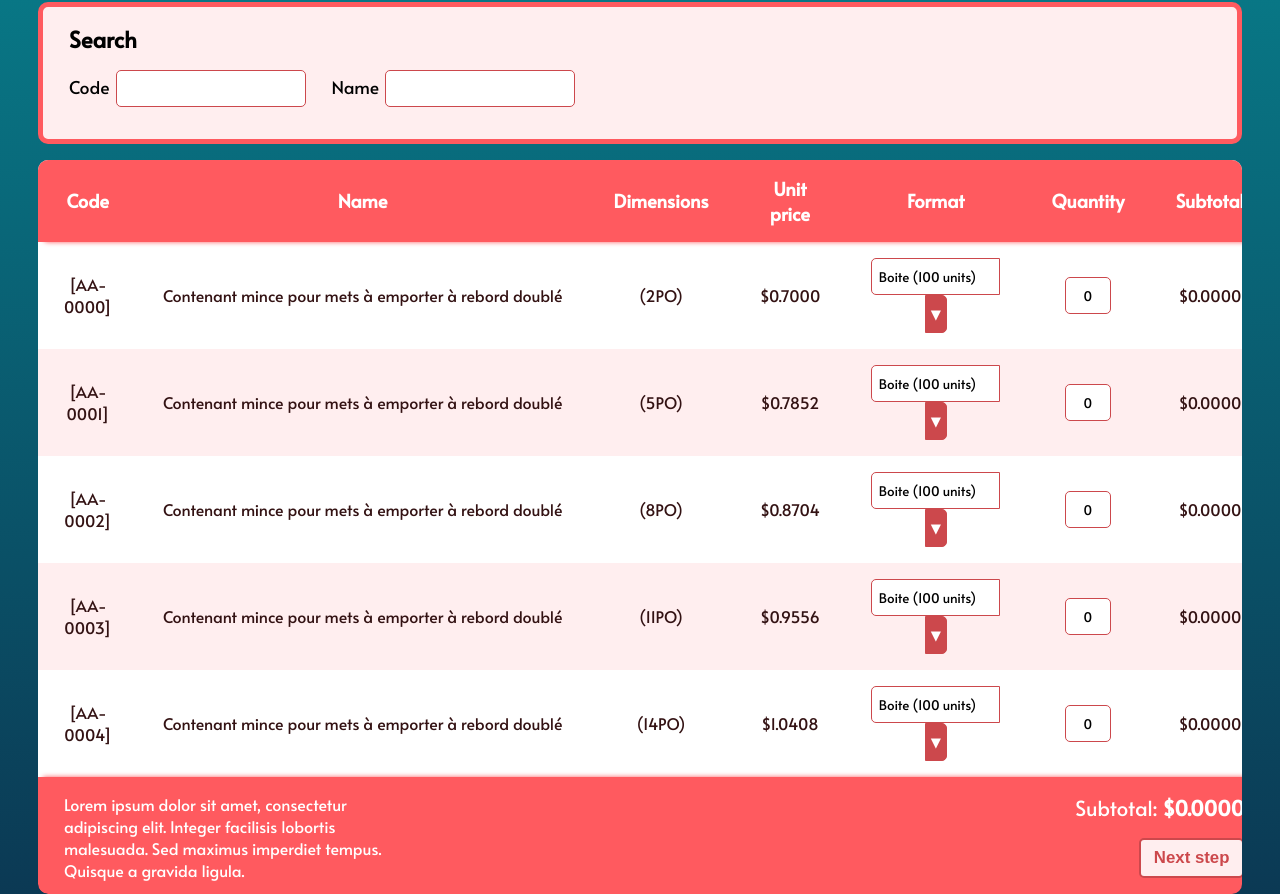
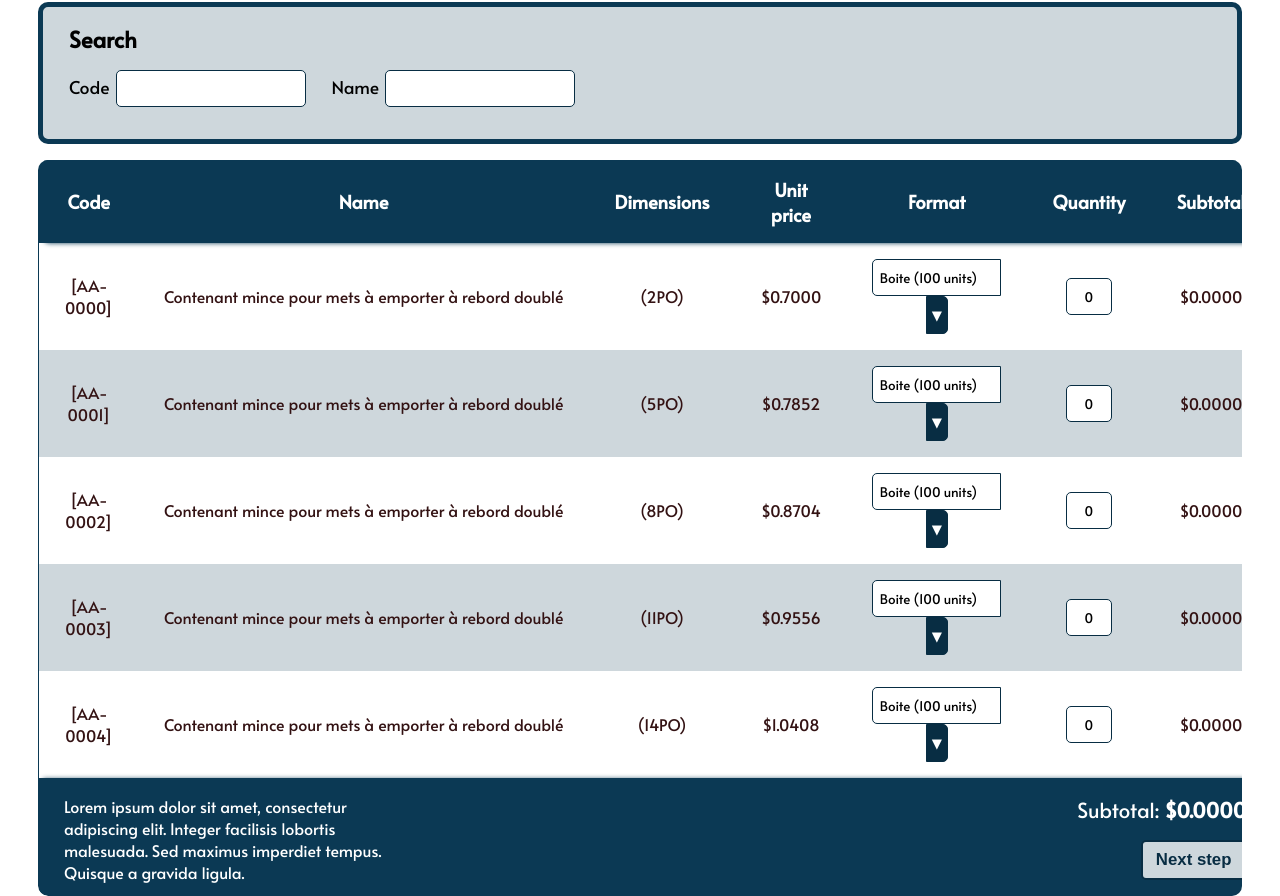
Before and after one commit to SamuelPerron/invoice-portal, a React (Create React App) app in the folder invoice-portal/: page / in a window 1280 px wide. Shown: the part 109-1005 px from the top of the page. Built offline with nearby package versions, Linux system fonts and the light colour scheme.

Commit message:
T-9820 - Business theme

```diff
--- a/invoice-portal/src/containers/App.scss
+++ b/invoice-portal/src/containers/App.scss
@@ -23,16 +23,16 @@
     }
 
     button {
-        border: 2px solid #CC484C;
+        border: 2px solid $alt;
         padding: 1vh 1vw;
         border-radius: 5px;
         background-color: #fff;
-        color: #CC484C;
+        color: $alt;
         font-weight: bold;
         font-size: 1.05rem;
 
         &:disabled {
-            background-color: #FFEEEF;
+            background-color: $pale;
             cursor: auto;
 
             &:hover {
@@ -42,7 +42,7 @@
         }
 
         &:hover {
-            box-shadow: 0 0 5px #CC484C;
+            box-shadow: 0 0 5px $alt;
             cursor: pointer;
         }
     }
@@ -51,17 +51,17 @@
     select {
         padding: 1vh .5vw;
         font-family: $font-family;
-        border: 1px solid #CC484C;
+        border: 1px solid $alt;
         border-radius: 5px;
         background-color: #fff;
 
         &:disabled {
-            background-color: #FFEEEF;
+            background-color: $pale;
             cursor: auto;
         }
 
         &:focus {
-            box-shadow: 0 0 5px #CC484C;
+            box-shadow: 0 0 5px $alt;
         }
     }
 
@@ -78,10 +78,10 @@
             padding: 1vh 5px;
             color: #fff;
             pointer-events: none;
-            background-color: #CC484C;
+            background-color: $alt;
             display: inline-block;
             border-radius: 0 5px 5px 0;
-            border: 1px solid #CC484C;
+            border: 1px solid $alt;
         }
     }
 }
--- a/invoice-portal/src/containers/Order/Order.scss
+++ b/invoice-portal/src/containers/Order/Order.scss
@@ -4,7 +4,7 @@
     .title-container {
 
         h1 {
-            color: #fff;
+            color: $contrast-bg;
             font-size: 2.5rem;
             margin-top: 0;
             padding-top: 3vh;
@@ -23,6 +23,7 @@
         border-collapse: collapse;
         caption-side: bottom;
         color: #331213;
+        border: 1px solid $bright;
 
         input {
             &[type=number] {
@@ -54,17 +55,17 @@
         }
 
         thead {
-            background-color: #FF5A5F;
+            background-color: $bright;
             color: #fff;
             border-radius: $border-radius;
-            box-shadow: 0 5px 5px -5px #FF5A5F;
+            box-shadow: 0 5px 5px -5px $bright;
             font-size: 1.15rem;
         }
 
         tbody {
             tr {
                 &:nth-child(even) {
-                    background-color: #FFEEEF;
+                    background-color: $pale;
                 }
             }
 
@@ -74,8 +75,8 @@
         }
 
         caption {
-            background-color: #FF5A5F;
-            box-shadow: 0 -5px 5px -5px #FF5A5F;
+            background-color: $bright;
+            box-shadow: 0 -5px 5px -5px $bright;
             padding: 0 2vw 2vh;
             color: #fff;
             font-size: 1.3rem;
@@ -98,7 +99,7 @@
 
     .Search {
         width: 100%;
-        background-color: #FFEEEF;
+        background-color: $pale;
         border-radius: $border-radius;
         border: $border;
         margin-bottom: 2vh;
@@ -132,7 +133,7 @@
         }
 
         span {
-            color: #FF5A5F;
+            color: $bright;
             font-size: 1.2rem;
         }
 
@@ -156,7 +157,7 @@
                 }
 
                 &:hover {
-                    box-shadow: 0 0 5px #CC484C;
+                    box-shadow: 0 0 5px $alt;
                     cursor: pointer;
                 }
             }
--- a/invoice-portal/src/styles/colors.scss
+++ b/invoice-portal/src/styles/colors.scss
@@ -1,10 +1,27 @@
+// Funky theme
+// $bright: #FF5A5F;
+// $alt: #CC484C;
+// $pale: #FFEEEF;
+// $color1: #087E8B;
+// $color2: #0B3954;
+
+// Business theme
+$bright: #0B3954;
+$alt: #082D43;
+$pale: #CED7DC;
+$color1: #fff;
+$color2: #fff;
+$contrast-bg: #000;
+
+
+
 $table-background: #fff;
 $header-background: #fdfdff;
 $text: #000;
-$gradient: linear-gradient(#087E8B, #0B3954);
+$gradient: linear-gradient($color1, $color2);
 
 $side-padding: 3vw;
 
 $border-radius: 10px;
-$border: solid 5px #FF5A5F;
+$border: solid 5px $bright;
 $font-family: 'Alata', sans-serif;
```
